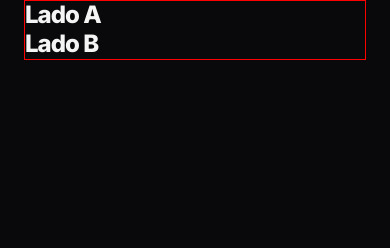
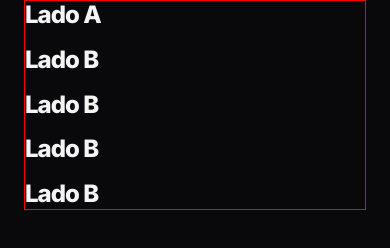
Before and after one commit to juliaassuncao/zingen, a plain HTML site: page index.html in a window 390 px wide. Drawn offline with Linux system fonts and the light colour scheme.

Commit message:
style(utility): cria classe utilitária para organizar conteúdo entre mobile e desktop

```diff
--- a/index.html
+++ b/index.html
@@ -12,8 +12,11 @@
 </head>
 <body>
   <header>
-    <div class="container">
+    <div class="container even-columns">
       <h2>Lado A</h2>
+      <h2>Lado B</h1>
+      <h2>Lado B</h1>
+      <h2>Lado B</h1>
       <h2>Lado B</h1>
     </div>
   </header>
--- a/styles/utility.css
+++ b/styles/utility.css
@@ -26,6 +26,12 @@
   display: none;
 }
 
+.even-columns {
+  display: grid;
+  gap: 1rem;
+}
+
+
 @media (width >= 80em) {
   .container {
     --max-width: 80rem;
@@ -34,4 +40,9 @@
   .desktop-only {
     display: initial;
   }
+
+  .even-columns {
+    grid-auto-flow: column;
+    grid-auto-columns: 1fr;
+  }
 }
```
